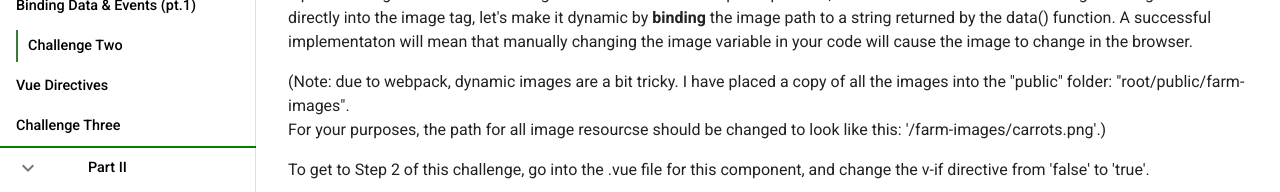
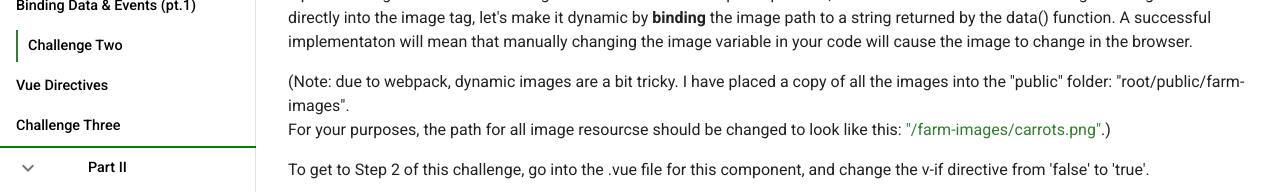
Before and after one commit to adamsimonini/vue-workshop, a Vue app: page /assignment-two in a window 1280 px wide. Shown: the part 246-438 px from the top of the page. Built offline with nearby package versions, Linux system fonts and the light colour scheme.

Commit message:
Updates to pathing text style

```diff
--- a/src/views/AssignmentTwo.vue
+++ b/src/views/AssignmentTwo.vue
@@ -15,7 +15,7 @@
     <p>
         (Note: due to webpack, dynamic images are a bit tricky. I have placed a copy of all the images into the "public" folder: "root/public/farm-images".
         <br />
-        For your purposes, the path for all image resourcse should be changed to look like this: '/farm-images/carrots.png'.)
+        For your purposes, the path for all image resourcse should be changed to look like this: <span class="path">"/farm-images/carrots.png"</span>.)
     </p>
     <p>To get to Step 2 of this challenge, go into the .vue file for this component, and change the v-if directive from 'false' to 'true'.</p>
     <v-btn @click="showTwo">Continue to Step 2</v-btn>
--- a/src/views/Components.vue
+++ b/src/views/Components.vue
@@ -6,7 +6,7 @@
           <u>import ComponentName from './location-of-component.vue'</u>
       </p>
       <p>
-          Take a look at "src\views\WhyVue.vue". At line 44 you can find the following:
+          Take a look at <span class="path">"src\views\WhyVue.vue"</span>. At line 44 you can find the following:
       </p>
       <img src="../assets/importing-components.jpg"/>
       <p>
--- a/src/views/Routing.vue
+++ b/src/views/Routing.vue
@@ -3,7 +3,7 @@
       <h2>Routing</h2>
       <p>
           Today's lesson is just about over, but there is one more item of interest. Have you noticed that we could flip through content from the agenda without reloading the page?
-          That works due to Vue's router. Routing doesn't come natively in Vue.js, but is a common and very popular addon. Checkout "src/router.js".
+          That works due to Vue's router. Routing doesn't come natively in Vue.js, but is a common and very popular addon. Checkout <span class="path">"src/router.js"</span>.
           There, I have imported most of the page components (the components located in the "views" folder). Then, in the 'route' array, a given path is associated with
           a given imported component. When the url matches that route, the router flips to that component.
           Then, in the "src/App.vue" file, you can find a router-view component that simply shows whatever the router says to. (No further coding required.)
```
